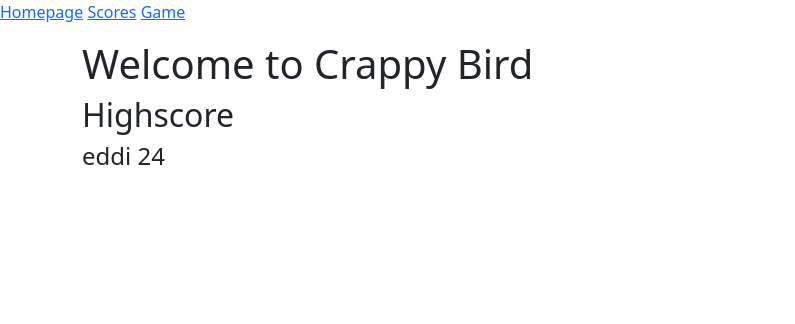
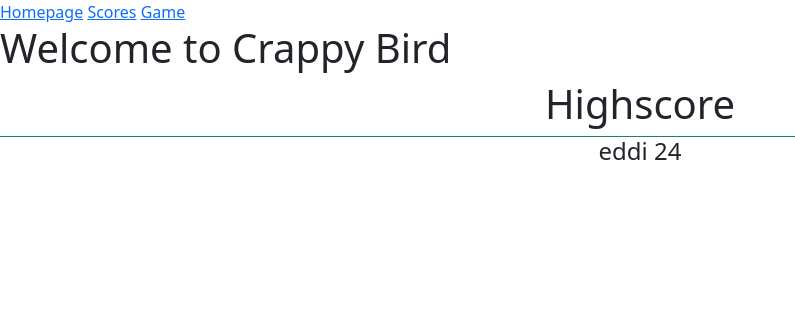
Before and after one commit to jtam64/pygame_final_project, a Flask app: page / in a window 1280 px wide. Shown: the top 324 px of the page, without its empty margins (0-795 px from the left). Run offline with Flask 2, Linux system fonts and the light colour scheme.

Commit message:
added bootstrap styling to index

```diff
--- a/templates/base.html
+++ b/templates/base.html
@@ -1,26 +1,31 @@
 <!doctype html>
 <html lang="en">
+
 <head>
   <meta charset="utf-8">
   <meta name="viewport" content="width=device-width, initial-scale=1">
 
-    <link href="https://cdn.jsdelivr.net/npm/bootstrap@5.0.2/dist/css/bootstrap.min.css" rel="stylesheet" integrity="sha384-EVSTQN3/azprG1Anm3QDgpJLIm9Nao0Yz1ztcQTwFspd3yD65VohhpuuCOmLASjC" crossorigin="anonymous">
+  <link href="https://cdn.jsdelivr.net/npm/bootstrap@5.0.2/dist/css/bootstrap.min.css" rel="stylesheet"
+    integrity="sha384-EVSTQN3/azprG1Anm3QDgpJLIm9Nao0Yz1ztcQTwFspd3yD65VohhpuuCOmLASjC" crossorigin="anonymous">
 
-    <title>Flask lab</title>
+  <title>Crappy Bird</title>
 </head>
   <header>
     <a href="{{ url_for('index') }}">Homepage</a>
     <a href="{{ url_for('scores') }}">Scores</a>
     <a href="{{ url_for('game') }}">Game</a>
   </header>
+
   <body>
-    <div class="container my-2 py-2">
+    <div>
       {% block content %}
 
       {% endblock %}
     </div>
 
-    <script src="https://cdn.jsdelivr.net/npm/bootstrap@5.0.2/dist/js/bootstrap.bundle.min.js" integrity="sha384-MrcW6ZMFYlzcLA8Nl+NtUVF0sA7MsXsP1UyJoMp4YLEuNSfAP+JcXn/tWtIaxVXM" crossorigin="anonymous"></script>
+    <script src="https://cdn.jsdelivr.net/npm/bootstrap@5.0.2/dist/js/bootstrap.bundle.min.js"
+      integrity="sha384-MrcW6ZMFYlzcLA8Nl+NtUVF0sA7MsXsP1UyJoMp4YLEuNSfAP+JcXn/tWtIaxVXM"
+      crossorigin="anonymous"></script>
 
   </body>
 </html>
--- a/templates/index.html
+++ b/templates/index.html
@@ -2,11 +2,11 @@
 
 {% block content %}
 
-    <h1> Welcome to Crappy Bird </h1>
+    <h1 class="jumbotron text-xxl-center"> Welcome to Crappy Bird </h1>
     <div>
-        <h2> Highscore </h2>
+        <h1 class="jumbotron text-xl-center"> Highscore </h1>
         {% for key, value in highscore.items() %}
-            <h4>{{ key }} {{ value }} </h4>
+            <h4 class="jumbotron text-center border-top border-success">{{ key }} {{ value }} </h4>
         {% endfor %}
     </div>
 {% endblock %}
```
Lines whose indentation alone changed are shown as unchanged.
